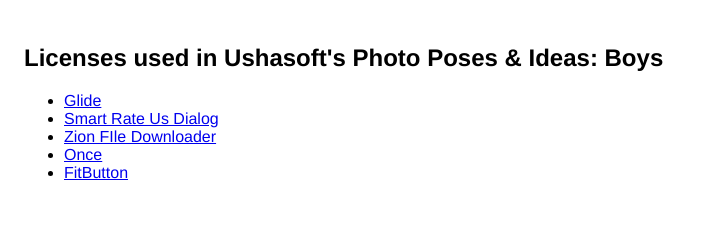
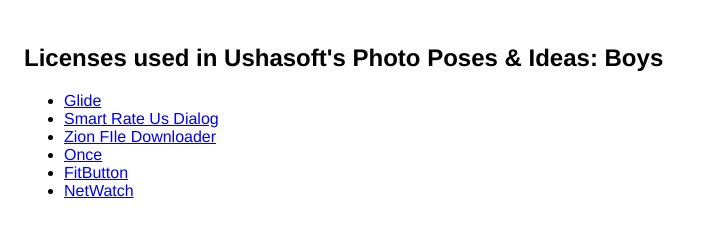
Before and after one commit to santousha/priv, a plain HTML site: page licenses.html in a window 1280 px wide. Shown: the whole page, without its empty margins (0-701 px from the left). Drawn offline with Linux system fonts and the light colour scheme.

Commit message:
Update licenses.html

```diff
--- a/licenses.html
+++ b/licenses.html
@@ -24,6 +24,9 @@
   <li>
     <a href="https://github.com/nikartm/FitButton">FitButton</a>
   </li>
+<li>
+    <a href="https://github.com/draxdave/netWatch">NetWatch</a>
+  </li>
 </ul>
      </body>
     </html>
```
